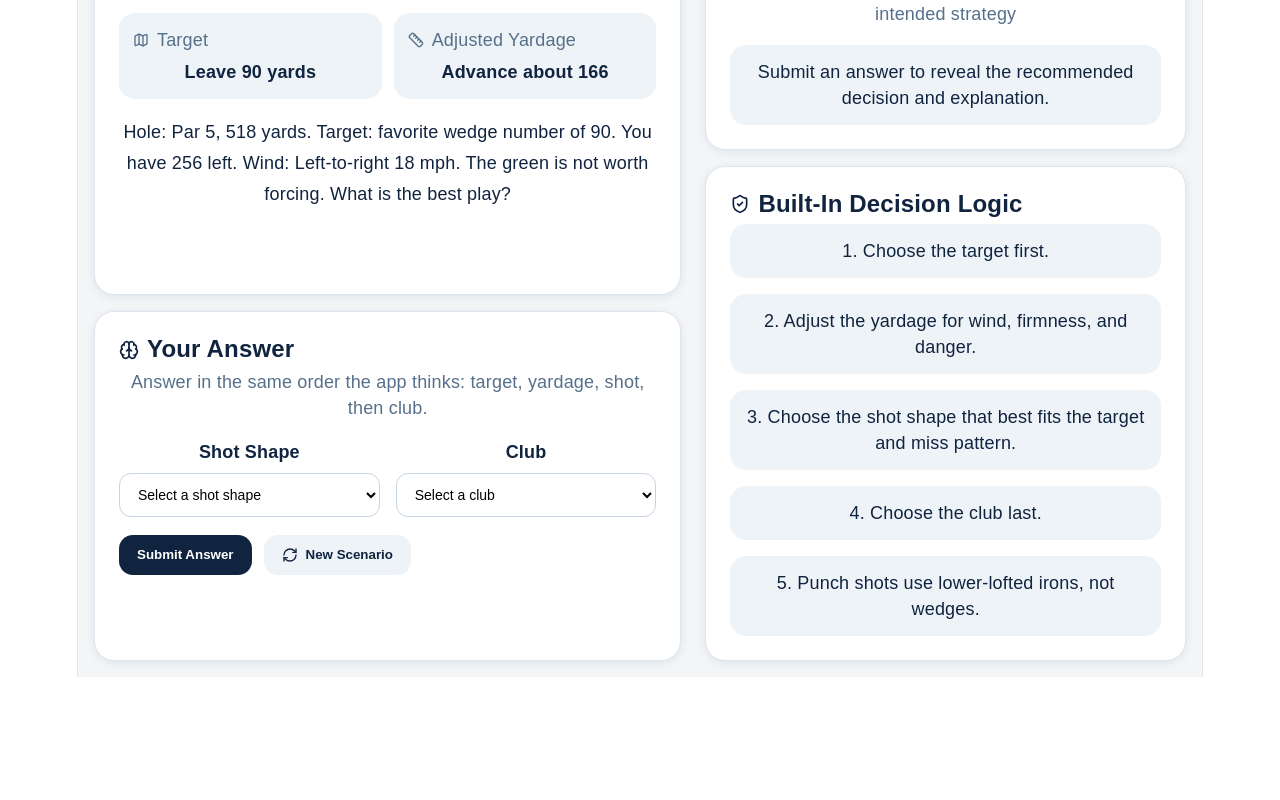
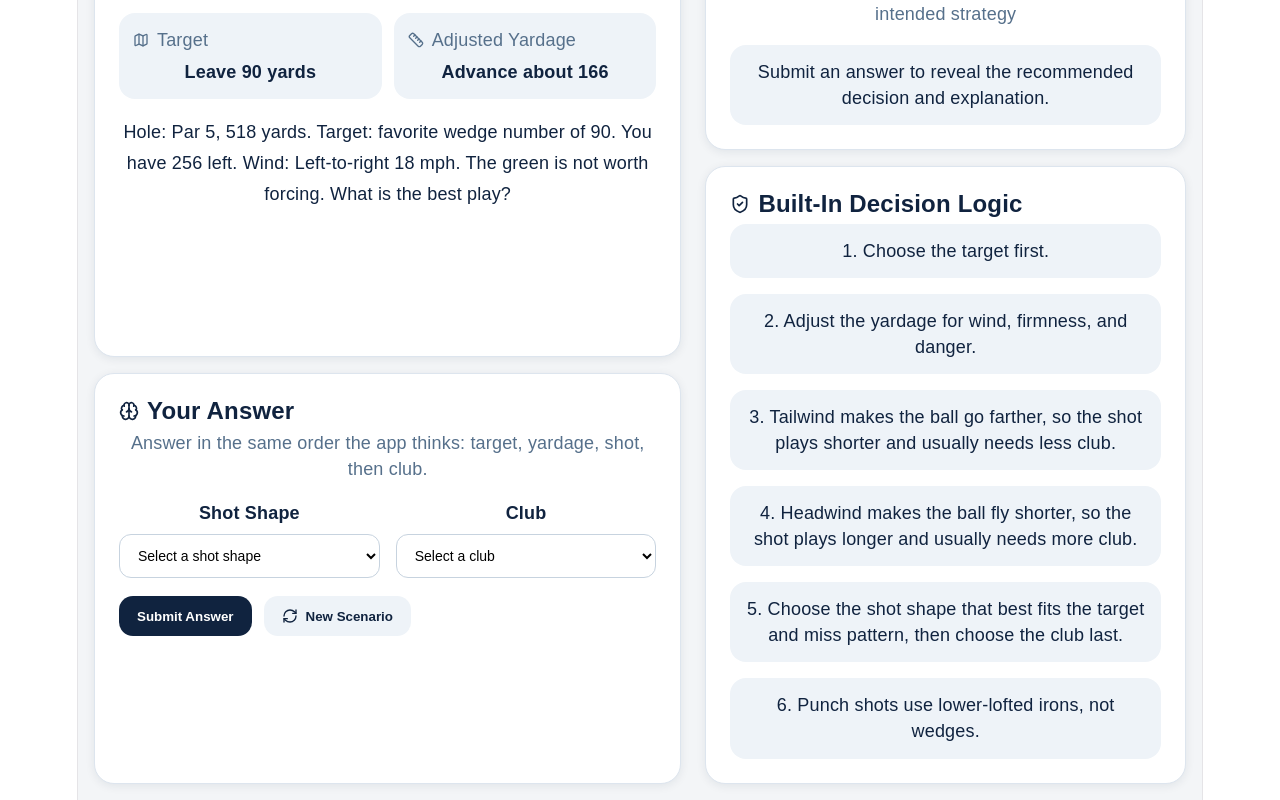
Before and after one commit to moneydontsleep-gif/golf-course-management-app, a React (Vite) app: page / in a window 1280 px wide. Shown: the part 642-1442 px from the top of the page. Before the commit the page ends 1319 px from the top, so only its background shows below. Built offline with nearby package versions, Linux system fonts and the light colour scheme.

Commit message:
Improve wind teaching text and adjusted yardage wording

```diff
--- a/src/App.tsx
+++ b/src/App.tsx
@@ -124,8 +124,24 @@ function randomFrom<T>(arr: readonly T[]): T {
 function windAdjustmentYards(distance: number, windDir: string, mph: number) {
   const factor = distance / 100;
   if (windDir === "head") return Math.round(mph * 0.9 * factor);
-  if (windDir === "tail") return Math.round(mph * -0.5 * factor);
+  if (windDir === "tail") return Math.round(mph * -0.6 * factor);
   return 0;
+}
+
+function windTeachingText(windDir: string, adjusted: number, original: number) {
+  if (windDir === "head") {
+    return `Headwind adds effective yardage. The ball flies shorter, so the shot plays more like ${adjusted} instead of ${original}.`;
+  }
+  if (windDir === "tail") {
+    return `Tailwind helps the ball travel farther. That means the shot plays shorter, so the adjusted yardage becomes about ${adjusted} instead of ${original}.`;
+  }
+  if (windDir === "leftToRight") {
+    return `Left-to-right wind mostly changes drift and start line. The carry number stays closer to ${adjusted}, but the target and shape matter more.`;
+  }
+  if (windDir === "rightToLeft") {
+    return `Right-to-left wind mostly changes drift and curve. The carry number stays closer to ${adjusted}, but the target and shape matter more.`;
+  }
+  return `With calm conditions, the shot plays close to the base number of ${original}.`;
 }
 
 function windLabel(windDir: string, windMph: number) {
@@ -201,7 +217,7 @@ function buildTeeScenario(clubs: Club[], preferences: Preferences, windDir: stri
   const driverTotal = getClubTotal(driver, preferredDriverShot === "stock" ? "stock" : preferredDriverShot);
   const layupClub = bestClubForDistance(clubs.filter((c) => !["Driver"].includes(c.club)), hazardStart - 18, preferences.preferredLayupShape);
   const layupCarry = getClubValueForShot(layupClub, preferences.preferredLayupShape);
-
+  const remainingIfDriver = holeYardage - driverTotal;
   const remainingIfLayup = holeYardage - layupCarry;
 
   const severePenalty = severity === "high" || hazardKind === "water";
@@ -291,11 +307,11 @@ function buildApproachScenario(clubs: Club[], preferences: Preferences, windDir:
     title: "Approach Decision",
     prompt,
     targetLabel,
-    adjustedYardageLabel: `Adjusted target about ${adjusted}`,
+    adjustedYardageLabel: `Adjusted yardage: ${adjusted}`,
     recommendation: `Hit a ${shot} with ${correctClub.club}`,
     correctClub: correctClub.club,
     correctShot: shot,
-    explanation: `The decision starts with the safest scoring target, not the flag by itself. Once the target is chosen, the yardage is adjusted for wind, firmness, and danger. Then the shot shape is chosen, and then the club.`,
+    explanation: `The decision starts with the safest scoring target, not the flag by itself. Once the target is chosen, the yardage is adjusted for wind, firmness, and danger. Then the shot shape is chosen, and then the club. ${windTeachingText(windDir, adjusted, base)}`,
     windDir,
     windMph,
     holeYardage,
@@ -332,11 +348,11 @@ function buildClubSelectionScenario(clubs: Club[], preferences: Preferences, win
     title: "Club Selection Trainer",
     prompt: `Hole: Par ${par}, ${holeYardage} yards. Target: ${targetLabel}. Carry to the original number is ${carryNumber}. Wind: ${windLabel(windDir, windMph)}. Pin: ${pinLocation}. Green firmness: ${greenFirmness}. Main danger: ${danger}. What is the best play?`,
     targetLabel,
-    adjustedYardageLabel: `Adjusted target about ${adjusted}`,
+    adjustedYardageLabel: `Adjusted yardage: ${adjusted}`,
     recommendation: `Hit a ${shot} with ${club.club}`,
     correctClub: club.club,
     correctShot: shot,
-    explanation: `This mode is built specifically to punish short and long club mistakes. The correct answer comes from target first, adjusted yardage second, shot third, and club last.`,
+    explanation: `This mode is built specifically to punish short and long club mistakes. The correct answer comes from target first, adjusted yardage second, shot third, and club last. ${windTeachingText(windDir, adjusted, carryNumber)}`,
     windDir,
     windMph,
     holeYardage,
@@ -701,9 +717,10 @@ export default function GolfCourseManagementQuizApp() {
                 <div className="stack">
                   <div className="soft">1. Choose the target first.</div>
                   <div className="soft">2. Adjust the yardage for wind, firmness, and danger.</div>
-                  <div className="soft">3. Choose the shot shape that best fits the target and miss pattern.</div>
-                  <div className="soft">4. Choose the club last.</div>
-                  <div className="soft">5. Punch shots use lower-lofted irons, not wedges.</div>
+                  <div className="soft">3. Tailwind makes the ball go farther, so the shot plays shorter and usually needs less club.</div>
+                  <div className="soft">4. Headwind makes the ball fly shorter, so the shot plays longer and usually needs more club.</div>
+                  <div className="soft">5. Choose the shot shape that best fits the target and miss pattern, then choose the club last.</div>
+                  <div className="soft">6. Punch shots use lower-lofted irons, not wedges.</div>
                 </div>
               </div>
             </div>
```
